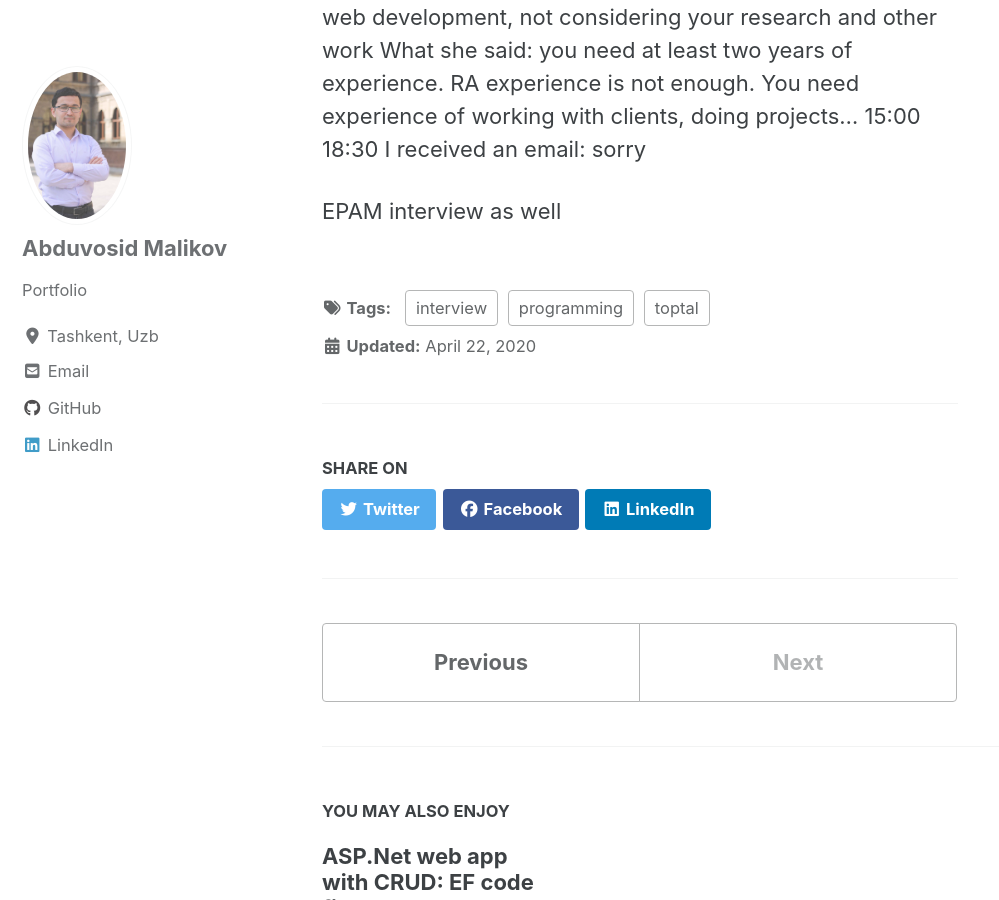
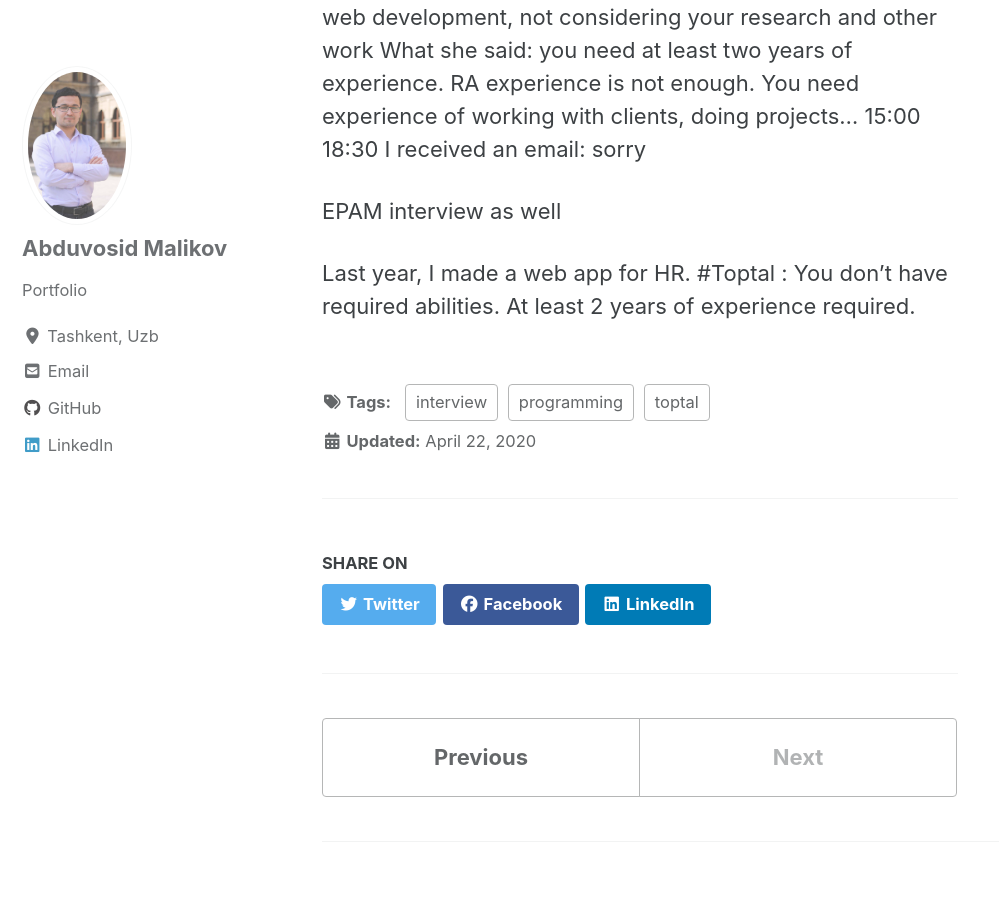
Before and after one commit to abdu95/portfolio, a Jekyll site: the page built from _posts/2020-04-22-toptal-interview.md, in a window 1280 px wide and 900 px high, scrolled down 1851 px. Shown: the whole window, without its empty margins (0-999 px from the left). Built offline with Jekyll 4.4.1, drawn with Linux system fonts in a browser that asks for light colours; cached includes are drawn as plain includes; nearby versions of some CDN libraries.

Commit message:
fix: add some text

```diff
--- a/_posts/2020-04-22-toptal-interview.md
+++ b/_posts/2020-04-22-toptal-interview.md
@@ -23,3 +23,9 @@
 
 
 EPAM interview as well
+
+
+
+Last year, I made a web app for HR.
+#Toptal : You don't have required abilities.
+At least 2 years of experience required.
```
